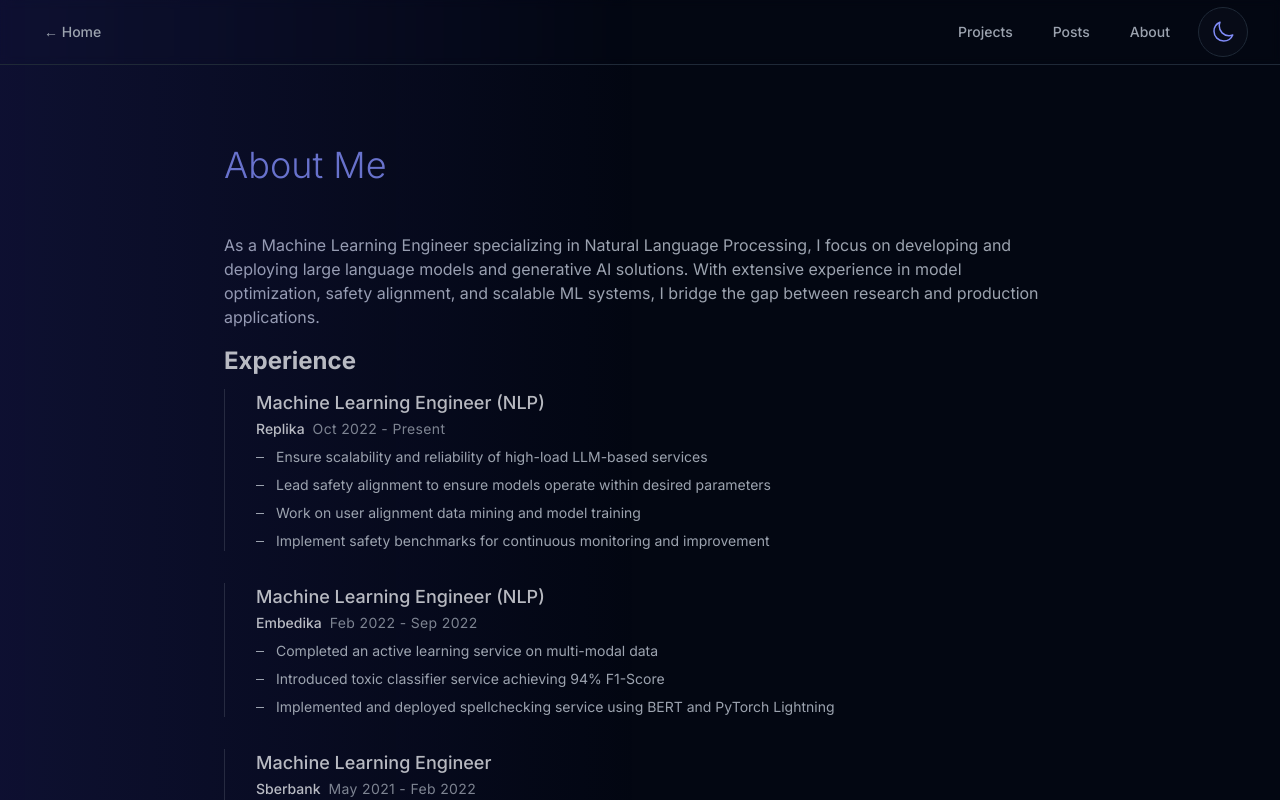
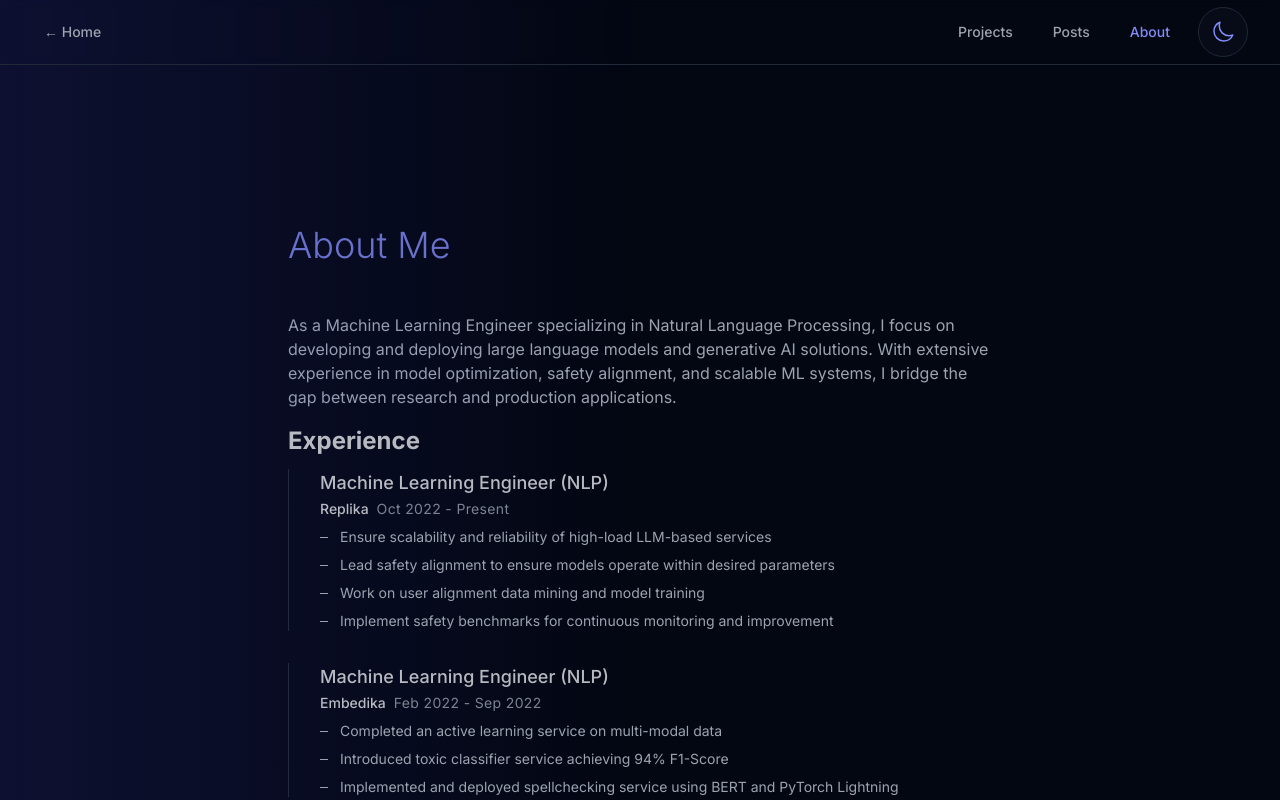
Before and after one commit to esceptico/website, a Next.js app: page /about/mle in a window 1280 px wide. Shown: the top 800 px of the page. Built offline with nearby package versions, Linux system fonts and the light colour scheme.

Commit message:
Refactor About page routing with dynamic mode-based navigation

```diff
--- /dev/null
+++ b/src/app/about/[mode]/page.tsx
@@ -0,0 +1,23 @@
+'use client';
+
+import { AboutPage } from '@/components/AboutPage';
+import { useParams } from 'next/navigation';
+import { Mode } from '@/types/theme';
+import { notFound } from 'next/navigation';
+
+export default function DynamicAboutPage() {
+  const params = useParams();
+  const mode = params.mode as Mode;
+
+  if (mode !== 'mle' && mode !== 'photography') {
+    notFound();
+  }
+
+  return (
+    <div className="min-h-screen p-8">
+      <div className="max-w-4xl mx-auto px-4 py-12 sm:px-6 lg:px-8">
+        <AboutPage mode={mode} />
+      </div>
+    </div>
+  );
+}
--- a/src/app/about/mle/page.tsx
+++ /dev/null
@@ -1,7 +0,0 @@
-'use client';
-
-import { AboutPage } from '@/components/AboutPage';
-
-export default function MLEAbout() {
-  return <AboutPage mode="mle" />;
-}
--- a/src/app/about/page.tsx
+++ b/src/app/about/page.tsx
@@ -1,41 +1,5 @@
-'use client';
+import { redirect } from 'next/navigation';
 
-import { useRouter } from 'next/navigation';
-import { useThemeStore } from '@/store/theme';
-import { useEffect, useState } from 'react';
-import { motion } from 'framer-motion';
-
-export default function About() {
-  const [mounted, setMounted] = useState(false);
-  const router = useRouter();
-  const mode = useThemeStore((state) => state.mode);
-
-  useEffect(() => {
-    setMounted(true);
-  }, []);
-
-  useEffect(() => {
-    if (mounted) {
-      router.replace(`/about/${mode}`);
-    }
-  }, [mode, mounted, router]);
-
-  return (
-    <div className="min-h-screen p-8">
-      <motion.div
-        initial={{ opacity: 0 }}
-        animate={{ opacity: mounted ? 0 : 0.5 }}
-        className="max-w-4xl mx-auto px-4 py-12 sm:px-6 lg:px-8"
-      >
-        <div className="mb-12">
-          <div className="h-12 bg-[var(--theme-text-secondary)] opacity-20 rounded w-48" />
-        </div>
-        <div className="space-y-4">
-          <div className="h-4 bg-[var(--theme-text-secondary)] opacity-20 rounded w-3/4" />
-          <div className="h-4 bg-[var(--theme-text-secondary)] opacity-20 rounded w-2/3" />
-          <div className="h-4 bg-[var(--theme-text-secondary)] opacity-20 rounded w-5/6" />
-        </div>
-      </motion.div>
-    </div>
-  );
+export default function AboutPage() {
+  redirect('/about/mle');
 }
--- a/src/app/about/photography/page.tsx
+++ /dev/null
@@ -1,7 +0,0 @@
-'use client';
-
-import { AboutPage } from '@/components/AboutPage';
-
-export default function PhotographyAbout() {
-  return <AboutPage mode="photography" />;
-}
--- a/src/components/Navigation.tsx
+++ b/src/components/Navigation.tsx
@@ -4,6 +4,41 @@ import Link from 'next/link';
 import { usePathname } from 'next/navigation';
 import { useThemeStore } from '@/store/theme';
 import ColorSchemeToggle from '@/components/ColorSchemeToggle';
+import { Mode } from '@/types/theme';
+
+interface RouteConfig {
+  path: string;
+  label: string;
+  modes: Mode[];
+  getPath: (mode: Mode) => string;
+}
+
+const routes: RouteConfig[] = [
+  {
+    path: '/projects',
+    label: 'Projects',
+    modes: ['mle'],
+    getPath: () => '/projects'
+  },
+  {
+    path: '/portfolio',
+    label: 'Portfolio',
+    modes: ['photography'],
+    getPath: () => '/portfolio'
+  },
+  {
+    path: '/blog',
+    label: 'Posts',
+    modes: ['mle', 'photography'],
+    getPath: (mode) => `/blog/${mode}`
+  },
+  {
+    path: '/about',
+    label: 'About',
+    modes: ['mle', 'photography'],
+    getPath: (mode) => `/about/${mode}`
+  }
+];
 
 export default function Navigation() {
   const mode = useThemeStore(state => state.mode);
@@ -11,17 +46,20 @@ export default function Navigation() {
 
   if (pathname === '/') return null;
 
-  const modeLinks = mode === 'mle'
-    ? [
-        { href: '/projects', label: 'Projects' },
-        { href: '/blog/mle', label: 'Posts' },
-        { href: '/about', label: 'About' }
-      ]
-    : [
-        { href: '/portfolio', label: 'Portfolio' },
-        { href: '/blog/photography', label: 'Posts' },
-        { href: '/about', label: 'About' }
-      ];
+  const isActiveLink = (route: RouteConfig) => {
+    const currentPath = route.getPath(mode);
+    if (pathname === currentPath) return true;
+
+    // Handle nested routes
+    if (pathname.startsWith(route.path + '/')) {
+      const currentMode = pathname.split('/')[2];
+      return currentMode === mode;
+    }
+
+    return false;
+  };
+
+  const availableRoutes = routes.filter(route => route.modes.includes(mode));
 
   return (
     <nav className="sticky top-0 z-50 backdrop-blur-sm border-b border-[var(--theme-border)]">
@@ -39,17 +77,17 @@ export default function Navigation() {
           </div>
 
           <div className="flex items-center space-x-4">
-            {modeLinks.map(({ href, label }) => (
+            {availableRoutes.map((route) => (
               <Link
-                key={href}
-                href={href}
+                key={route.path}
+                href={route.getPath(mode)}
                 className={`px-3 py-2 text-sm font-medium transition-colors ${
-                  pathname === href || (pathname.startsWith('/blog/') && href.startsWith('/blog/'))
+                  isActiveLink(route)
                     ? 'text-[var(--theme-accent-primary)]'
                     : 'text-[var(--theme-text-secondary)] hover:text-[var(--theme-text-primary)]'
                 }`}
               >
-                {label}
+                {route.label}
               </Link>
             ))}
             <div className="ml-2">
--- a/src/constants/animation.ts
+++ b/src/constants/animation.ts
@@ -1,6 +1,17 @@
 export const pageTransition = {
   duration: 0.4,
   ease: [0.43, 0.13, 0.23, 0.96]
+} as const;
+
+export const mountTransition = {
+  initial: { opacity: 0 },
+  animate: { opacity: 1 },
+  exit: { opacity: 0 },
+  transition: {
+    duration: 0.6,
+    ease: [0.16, 1, 0.3, 1],
+    delay: 0.1
+  }
 } as const;
 
 export const gradientConfig = {
```
